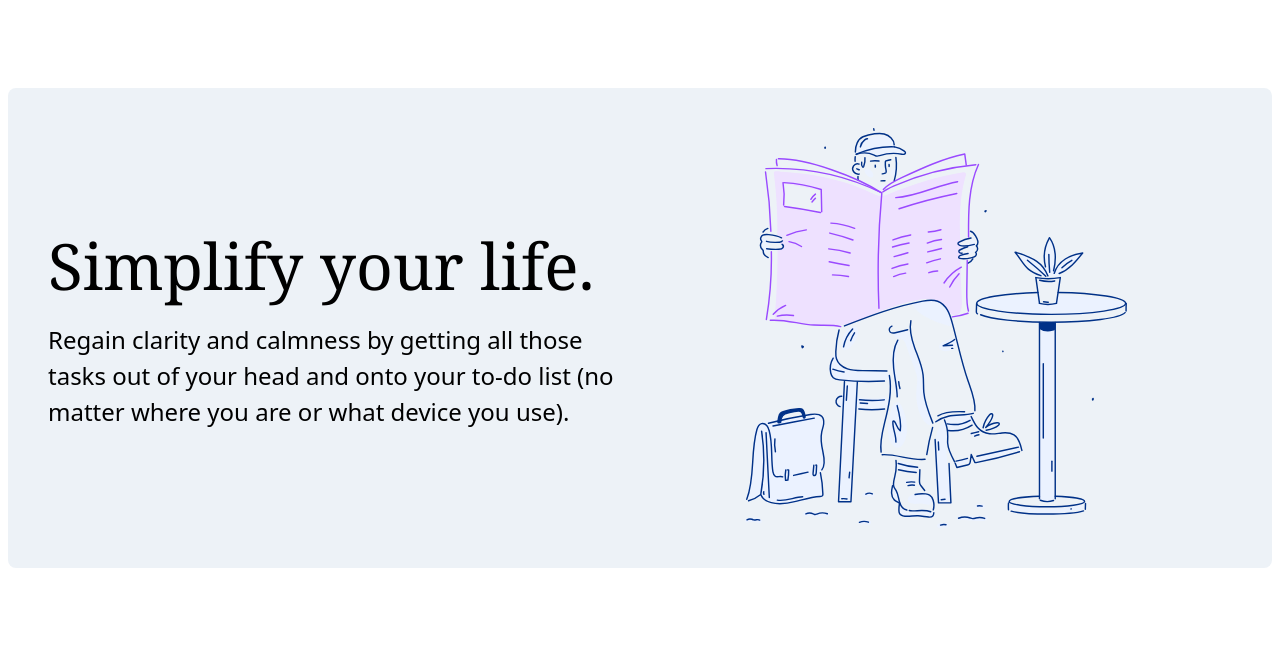
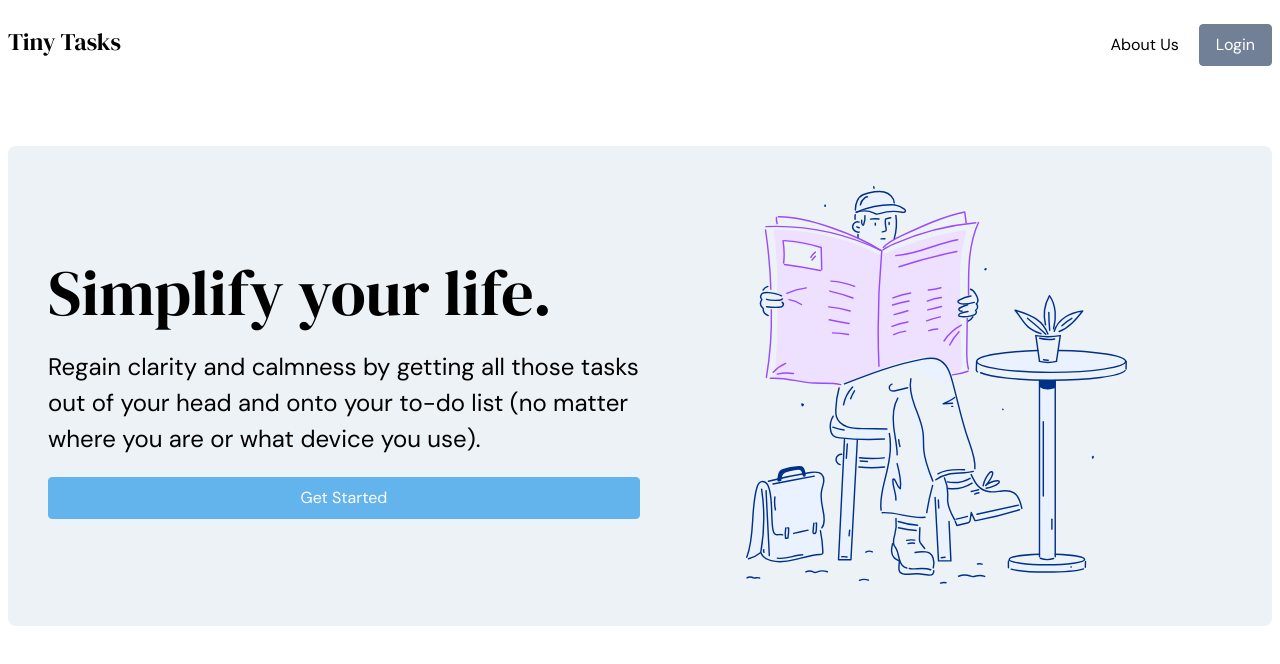
Before and after one commit to maks112v/tinytask, a Next.js app in the folder client/: page / in a window 1280 px wide. Shown: the top 664 px of the page. Built offline with nearby package versions, Linux system fonts and the light colour scheme; no server answers.

Commit message:
a little bit

```diff
--- /dev/null
+++ b/client/components/NewTask.js
@@ -0,0 +1,26 @@
+import { useState } from "react";
+import { useSession } from "../services/auth";
+import Button from "./Button";
+
+import firebase from "firebase";
+
+export default function () {
+  const { auth } = useSession();
+  const [title, setTitle] = useState("");
+
+  function handleSubmit() {
+    return firebase.firestore().collection("tasks").add({
+      title: title,
+      owner: auth.uid,
+      complete: false,
+      createdAt: new Date().valueOf(),
+      editedAt: new Date().valueOf(),
+    });
+  }
+  return (
+    <div>
+      <input value={title} onChange={(e) => setTitle(e.target.value)} />
+      <Button onClick={handleSubmit}>Create</Button>
+    </div>
+  );
+}
--- /dev/null
+++ b/client/components/Task.js
@@ -0,0 +1,25 @@
+import Button from "./Button";
+import firebase from "firebase";
+import moment from "moment";
+
+export default function Task({ id, title, createdAt, complete }) {
+  function handleComplete() {
+    return firebase
+      .firestore()
+      .collection(`tasks`)
+      .doc(id)
+      .update({ complete: !complete, editedAt: new Date().valueOf() });
+  }
+  function handleDelete() {
+    return firebase.firestore().collection(`tasks`).doc(id).delete();
+  }
+  return (
+    <div>
+      <h6>{title}</h6>
+      <div>{complete ? "done" : "no finished"}</div>
+      <div>{moment(createdAt).fromNow()}</div>
+      <Button onClick={handleComplete}>Complete</Button>
+      <Button onClick={handleDelete}>Delete</Button>
+    </div>
+  );
+}
--- a/client/package.json
+++ b/client/package.json
@@ -9,8 +9,11 @@
   },
   "dependencies": {
     "firebase": "^7.15.5",
+    "moment": "^2.27.0",
     "next": "9.4.4",
     "react": "16.13.1",
+    "react-dnd": "^11.1.3",
+    "react-dnd-html5-backend": "^11.1.3",
     "react-dom": "16.13.1",
     "react-firebase-hooks": "^2.2.0",
     "react-icons": "^3.10.0",
--- a/client/pages/_app.js
+++ b/client/pages/_app.js
@@ -2,10 +2,15 @@ import "../services/firebase";
 import "./_app.scss";
 import { AuthWrapper } from "../services/auth";
 
+import { DndProvider } from "react-dnd";
+import { HTML5Backend } from "react-dnd-html5-backend";
+
 function CustomApp({ Component, pageProps }) {
   return (
     <AuthWrapper>
-      <Component {...pageProps} />
+      <DndProvider backend={HTML5Backend}>
+        <Component {...pageProps} />
+      </DndProvider>
     </AuthWrapper>
   );
 }
--- a/client/pages/index.js
+++ b/client/pages/index.js
@@ -1,5 +1,7 @@
 import Head from "next/head";
 import Seo from "../components/Seo";
+import Button from "../components/Button";
+import Link from "next/link";
 
 export default function Home() {
   return (
@@ -9,6 +11,20 @@ export default function Home() {
         desc="We are under development but you can expect that we will have an awesome
         product ready soon."
       />
+      <div className="container mx-auto flex my-4">
+        <Link href="/">
+          <a>
+            <h3 className="text-2xl">Tiny Tasks</h3>
+          </a>
+        </Link>
+        <div className="flex-grow" />
+        <div className="flex items-center">
+          <a className="mr-5" href="/about">
+            About Us
+          </a>
+          <Button href="/tasks">Login</Button>
+        </div>
+      </div>
       <div className="container mx-auto mt-5 md:mt-20 bg-gray-200 grid md:grid-cols-2 p-5 md:p-10 rounded-lg items-center">
         <div>
           <h1 className="mb-4">Simplify your life.</h1>
@@ -17,12 +33,17 @@ export default function Home() {
             head and onto your to-do list (no matter where you are or what
             device you use).
           </h5>
+          <div>
+            <Button href="/tasks" className="mt-5" color="secondary">
+              Get Started
+            </Button>
+          </div>
         </div>
         <div>
           <img
             className="w-full mt-5 md:m-0"
             style={{ maxHeight: 400 }}
-            src="./tinytask.svg"
+            src="/tinytask.svg"
           />
         </div>
       </div>
--- a/client/pages/tasks.js
+++ b/client/pages/tasks.js
@@ -1,7 +1,67 @@
-import { withAuth } from "../services/auth";
+import { withAuth, useSession } from "../services/auth";
+import NewTask from "../components/NewTask";
+import { useEffect, useState } from "react";
+import firebase from "firebase";
+import { useCollectionData } from "react-firebase-hooks/firestore";
+import Task from "../components/Task";
+import moment from "moment";
+
+const filters = [
+  {
+    name: "2 Weeks",
+    filter: moment().subtract(2, "weeks").valueOf(),
+  },
+  {
+    name: "10 Min",
+    filter: moment().subtract(10, "minute").valueOf(),
+  },
+];
 
 function TasksPage() {
-  return <div>app</div>;
+  const { auth } = useSession();
+
+  const [currentFilter, setCurrentFilter] = useState(0);
+
+  const [
+    data,
+    dataLoading,
+    dataError,
+  ] = useCollectionData(
+    firebase
+      .firestore()
+      .collection(`tasks`)
+      .where("owner", "==", auth.uid)
+      .where("createdAt", ">=", filters[currentFilter].filter)
+      .orderBy("createdAt", "desc"),
+    { idField: "id" }
+  );
+
+  console.log(dataError);
+
+  return (
+    <>
+      <div className="container mx-auto px-2">
+        <h3>Today</h3>
+      </div>
+      <div className="container mx-auto px-2">
+        <NewTask />
+        <div>
+          {filters.map((filter, index) => (
+            <button onClick={() => setCurrentFilter(index)}>
+              {filter.name}
+            </button>
+          ))}
+        </div>
+        {dataLoading ? (
+          <div>loading</div>
+        ) : data.length ? (
+          data.map((item) => <Task {...item} />)
+        ) : (
+          <div>No Tasks </div>
+        )}
+      </div>
+    </>
+  );
 }
 
 export default withAuth(TasksPage);
--- a/client/tailwind.config.js
+++ b/client/tailwind.config.js
@@ -1,8 +1,13 @@
 module.exports = {
-  purge: [],
   theme: {
-    extend: {},
+    extend: {
+      colors: {},
+      fontFamily: {
+        serif: ["DM Serif Display", "serif"],
+        sans: ["DM Sans", "sans-serif"],
+      },
+    },
   },
   variants: {},
   plugins: [],
-}
+};
```
Also changed, not shown: 1 other file (tests, documents, lock files or other folders).
